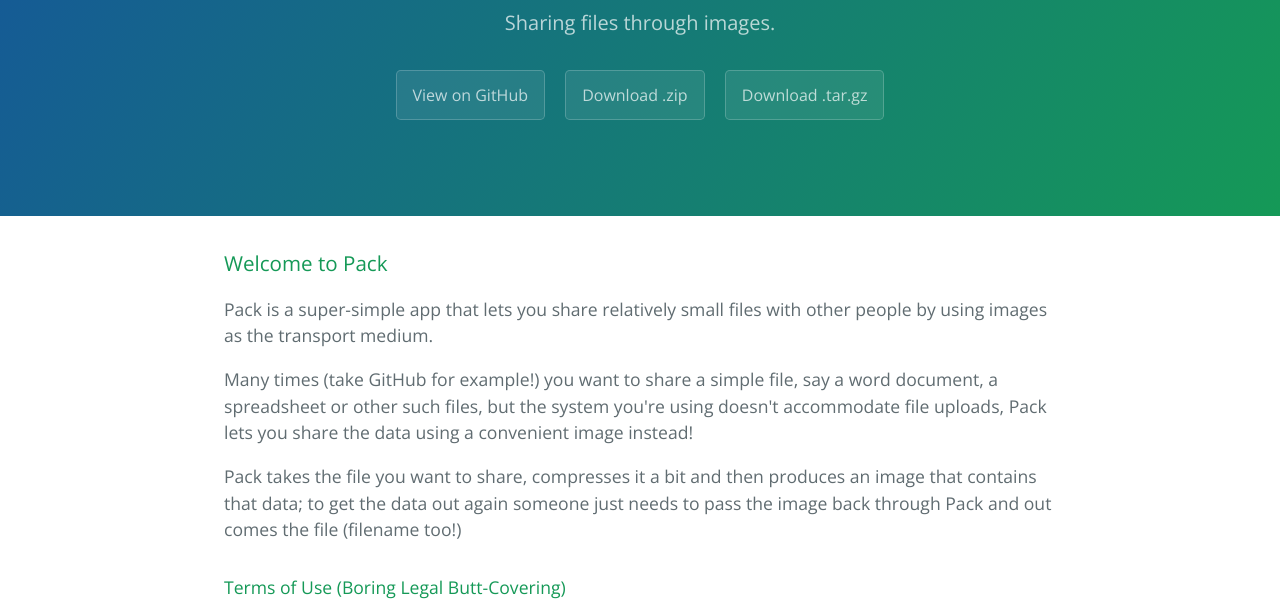
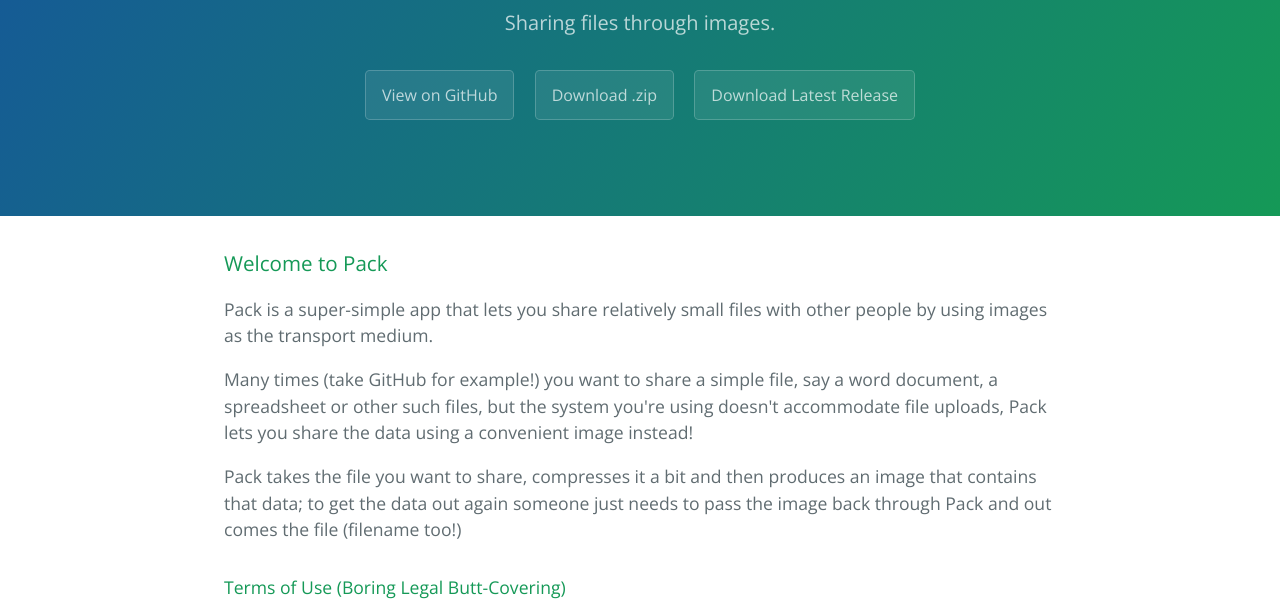
Before and after one commit to ckpearson/Pack, a plain HTML site: page index.html in a window 1280 px wide. Shown: the part 167-782 px from the top of the page. Drawn offline with nearby package versions, Linux system fonts and the light colour scheme.

Commit message:
Added download release button

```diff
--- a/index.html
+++ b/index.html
@@ -15,7 +15,8 @@
       <h2 class="project-tagline">Sharing files through images.</h2>
       <a href="https://github.com/ckpearson/Pack" class="btn">View on GitHub</a>
       <a href="https://github.com/ckpearson/Pack/zipball/master" class="btn">Download .zip</a>
-      <a href="https://github.com/ckpearson/Pack/tarball/master" class="btn">Download .tar.gz</a>
+      <a href="Releases/Setup.exe" class="btn">Download Latest Release</a>
+      <!--<a href="https://github.com/ckpearson/Pack/tarball/master" class="btn">Download .tar.gz</a>-->
     </section>
 
     <section class="main-content">
```
